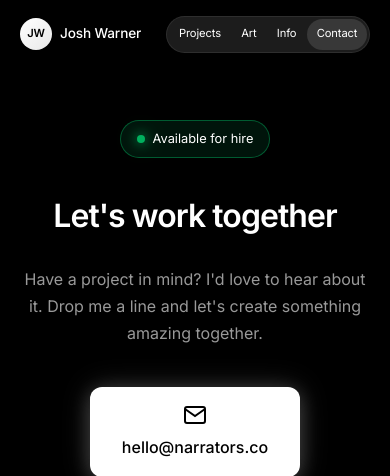
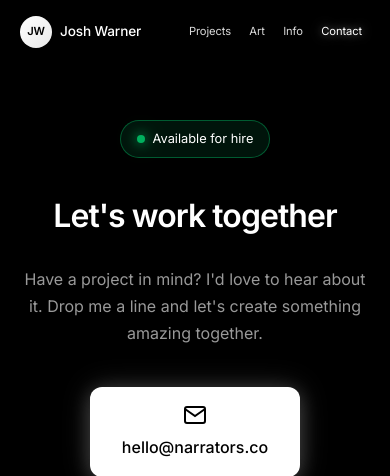
Before and after one commit to nahmedsoftsource/happinessmeter, a PHP site: page /happinessmeter/contact.html in a window 390 px wide. Shown: the top 476 px of the page. Run offline with PHP 8.4, Linux system fonts and the light colour scheme; some web fonts are replaced.

Commit message:
Apple-style nav with glow hover effects
- Remove pill background from nav, clean minimal style
- Add glowing text-shadow on hover (Apple MacBook Pro inspired)
- Subtle transition effects on mouseover
- Contact button matches nav style with glow effect
- Update responsive styles for new nav layout

```diff
--- a/css/style.css
+++ b/css/style.css
@@ -64,26 +64,30 @@ header {
     justify-content: flex-end;
 }
 
-/* Contact button - white pill style */
+/* Contact button - Apple style with glow */
 .contact-btn {
-    color: var(--bg-dark);
+    color: rgba(255, 255, 255, 0.85);
     text-decoration: none;
     font-size: 0.875rem;
-    font-weight: 500;
+    font-weight: 400;
     letter-spacing: -0.01em;
-    padding: 0.6rem 1.25rem;
-    border-radius: 100px;
-    background-color: rgba(255, 255, 255, 0.9);
-    transition: var(--transition);
+    padding: 0.5rem 1rem;
+    transition: all 0.3s ease;
 }
 
 .contact-btn:hover {
-    background: rgba(255, 255, 255, 1);
-    transform: translateY(-1px);
+    color: #ffffff;
+    text-shadow:
+        0 0 10px rgba(255, 255, 255, 0.5),
+        0 0 20px rgba(255, 255, 255, 0.3),
+        0 0 30px rgba(255, 255, 255, 0.2);
 }
 
 .contact-btn.active {
-    background: rgba(255, 255, 255, 1);
+    color: #ffffff;
+    text-shadow:
+        0 0 10px rgba(255, 255, 255, 0.5),
+        0 0 20px rgba(255, 255, 255, 0.3);
 }
 
 .logo {
@@ -117,35 +121,34 @@ header {
 
 nav {
     display: flex;
-    gap: 2px;
+    gap: 0.5rem;
     align-items: center;
-    padding: 4px;
-    background-color: rgba(40, 40, 40, 0.7);
-    backdrop-filter: blur(10px);
-    -webkit-backdrop-filter: blur(10px);
-    border-radius: 100px;
-    border: 1px solid rgba(255, 255, 255, 0.08);
 }
 
 nav a {
-    color: var(--text-primary);
+    color: rgba(255, 255, 255, 0.85);
     text-decoration: none;
     font-size: 0.875rem;
     font-weight: 400;
     letter-spacing: -0.01em;
-    transition: var(--transition);
+    transition: all 0.3s ease;
     position: relative;
-    padding: 0.6rem 1.25rem;
-    border-radius: 100px;
+    padding: 0.5rem 1rem;
 }
 
 nav a:hover {
-    background: rgba(255, 255, 255, 0.1);
+    color: #ffffff;
+    text-shadow:
+        0 0 10px rgba(255, 255, 255, 0.5),
+        0 0 20px rgba(255, 255, 255, 0.3),
+        0 0 30px rgba(255, 255, 255, 0.2);
 }
 
 nav a.active {
-    color: var(--text-primary);
-    background: rgba(255, 255, 255, 0.12);
+    color: #ffffff;
+    text-shadow:
+        0 0 10px rgba(255, 255, 255, 0.5),
+        0 0 20px rgba(255, 255, 255, 0.3);
 }
 
 /* ==================== HERO SECTION ==================== */
@@ -824,17 +827,16 @@ body.modal-open {
 
     .contact-btn {
         font-size: 0.8rem;
-        padding: 0.5rem 0.875rem;
+        padding: 0.4rem 0.75rem;
     }
 
     nav {
-        gap: 2px;
-        padding: 3px;
+        gap: 0.25rem;
     }
 
     nav a {
         font-size: 0.8rem;
-        padding: 0.5rem 0.875rem;
+        padding: 0.4rem 0.75rem;
     }
 
     .hero-video {
@@ -945,17 +947,16 @@ body.modal-open {
 
     nav a {
         font-size: 0.7rem;
-        padding: 0.4rem 0.6rem;
+        padding: 0.3rem 0.5rem;
     }
 
     nav {
-        gap: 1px;
-        padding: 2px;
+        gap: 0.15rem;
     }
 
     .contact-btn {
         font-size: 0.7rem;
-        padding: 0.4rem 0.6rem;
+        padding: 0.3rem 0.5rem;
     }
 
     .logo-circle {
```
